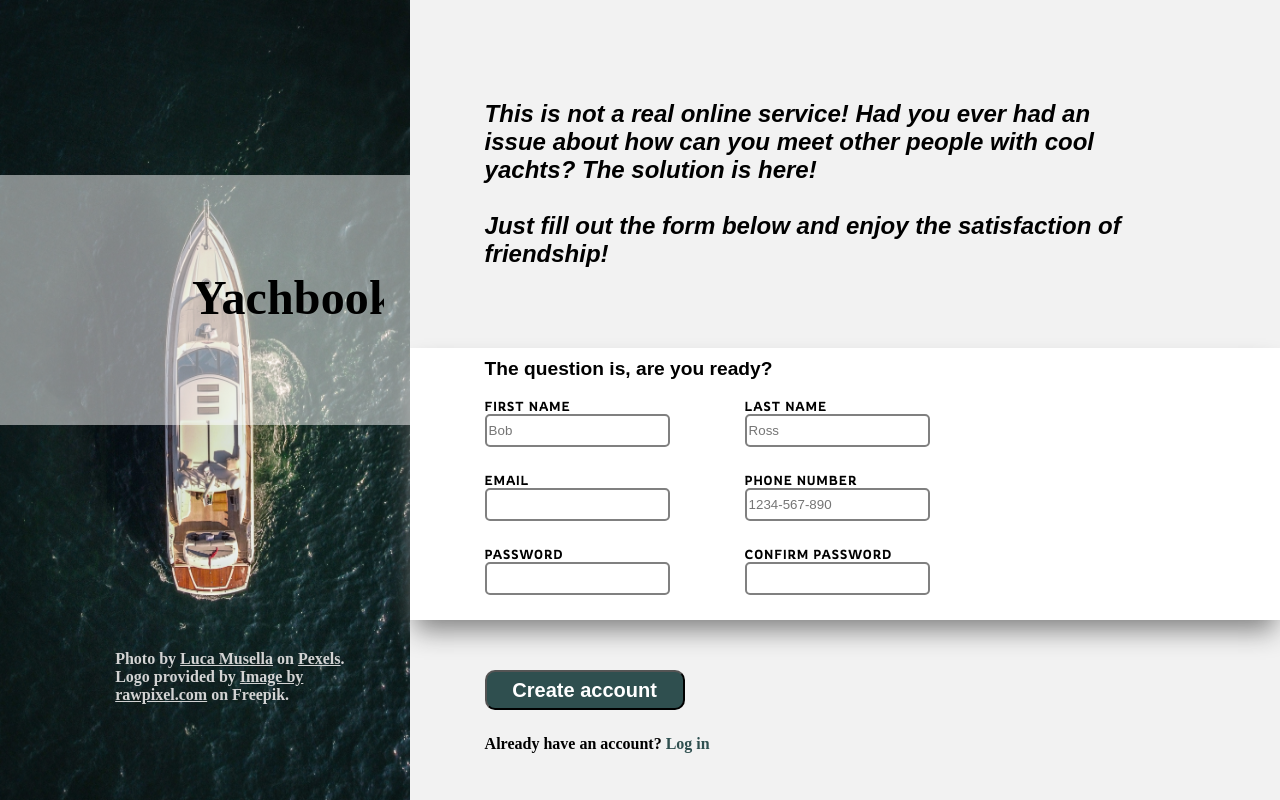
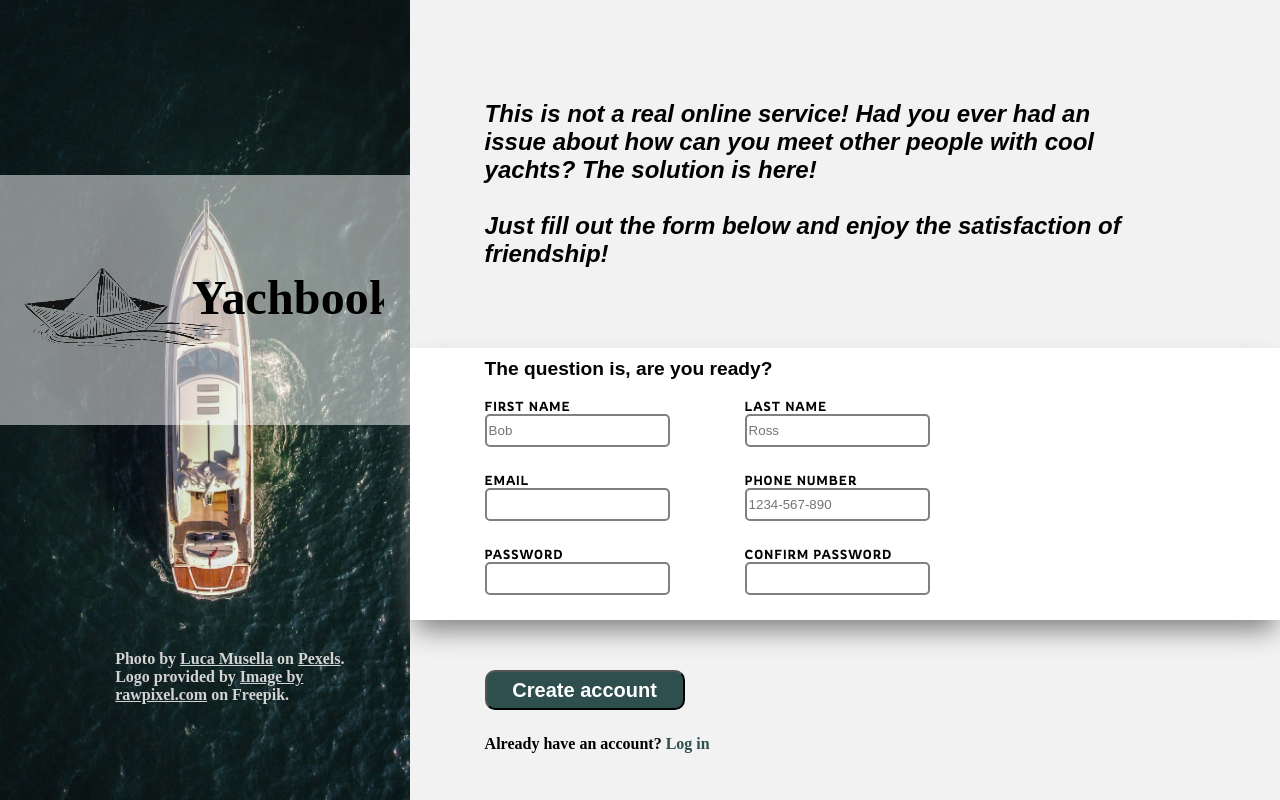
Before and after one commit to Davidhanko/HTML-forms, a plain HTML site: page index.html in a window 1280 px wide. Drawn offline with Linux system fonts and the light colour scheme; a web font is replaced by a local one.

```diff
--- a/style.css
+++ b/style.css
@@ -65,8 +65,8 @@
     color: white;
     width: min(20vw, 300px);
     height: 200px;
-    margin-top: 27vh;
-    margin-left: -32vw;
+    margin-top: -74vh;
+    /*margin-left: -32vw;*/
 }
 
 
```
